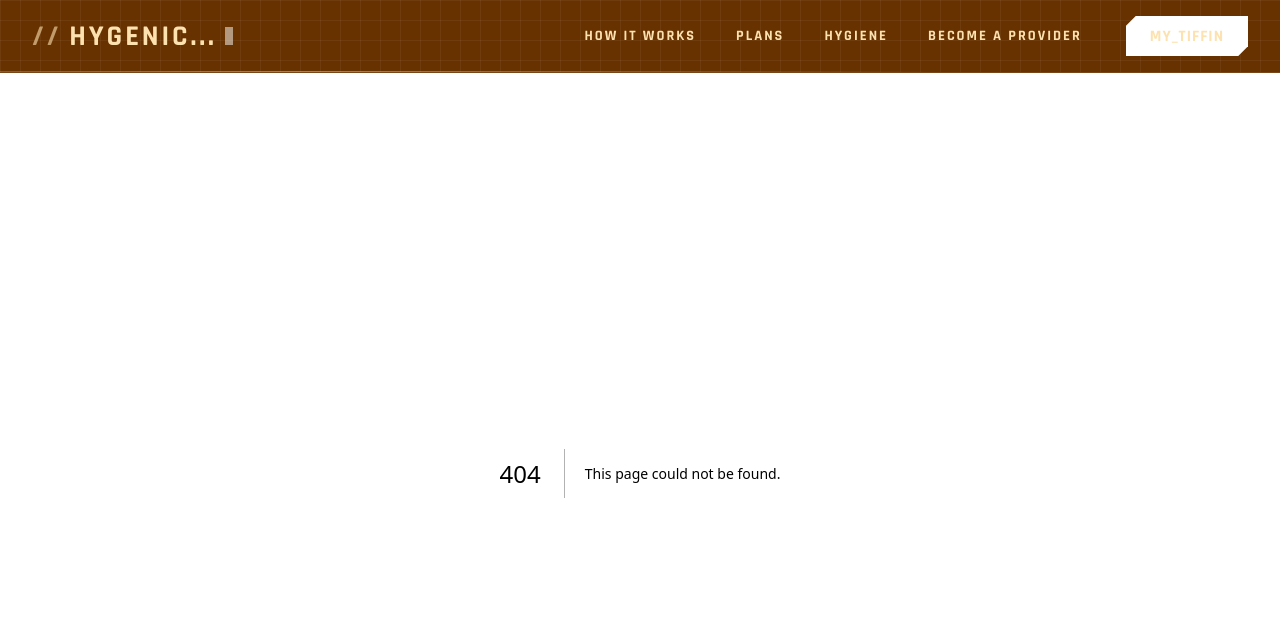
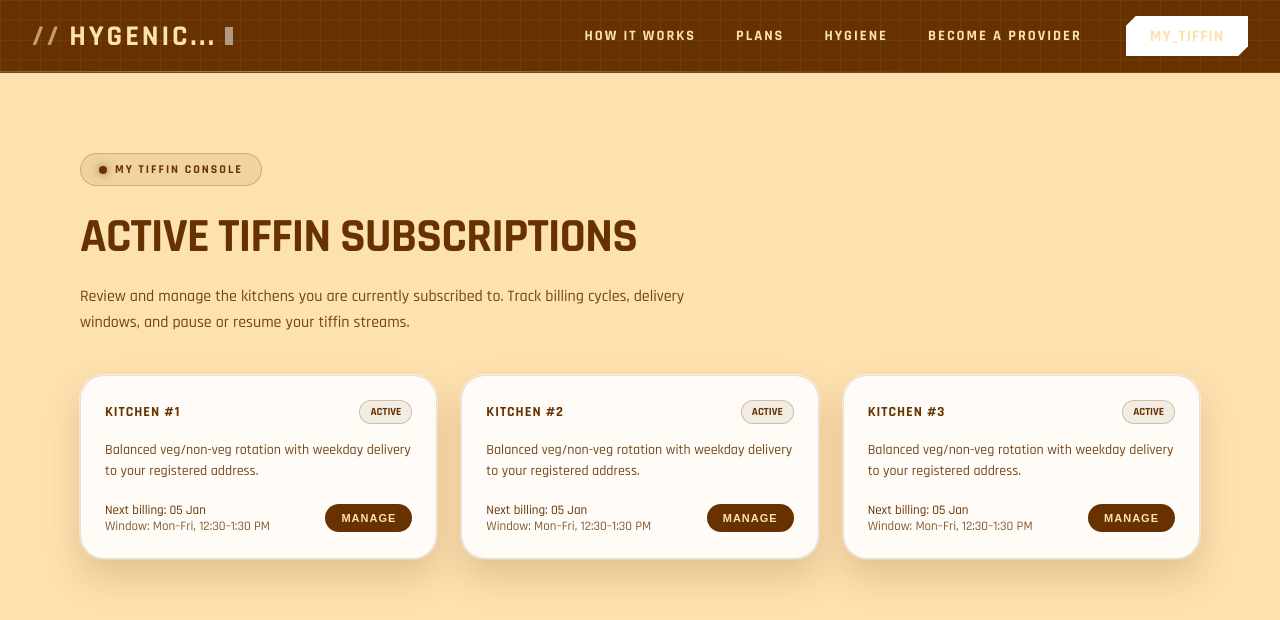
Before and after one commit to sarthakbarange/project, a Next.js app: page /user/mytiffin/subscriptions in a window 1280 px wide. Before the commit this address had no page. Shown: the top 620 px of the page. Built offline with nearby package versions, Linux system fonts and the light colour scheme.

Commit message:
ui change

```diff
--- a/src/app/LayoutContent.tsx
+++ b/src/app/LayoutContent.tsx
@@ -6,10 +6,11 @@ import { usePathname } from 'next/navigation';
 export default function LayoutContent({ children }: { children: React.ReactNode }) {
   const pathname = usePathname();
   const isAuthPage = pathname.startsWith('/auth');
+  const isMyTiffinPage = pathname.startsWith('/mytiffin');
 
   return (
     <div className="min-h-full">
-      {!isAuthPage && <Navbar />}
+      {!isAuthPage && !isMyTiffinPage && <Navbar />}
       <main>
         <div className="mx-auto max-w-7xl sm:px-6 lg:px-8">
           {children}
--- a/src/app/homepage/Navbar.tsx
+++ b/src/app/homepage/Navbar.tsx
@@ -1,5 +1,6 @@
 'use client';
 import { useState, useEffect } from 'react';
+import Link from 'next/link';
 
 const Navbar: React.FC = () => {
   const [scrolled, setScrolled] = useState(false);
@@ -248,12 +249,8 @@ const Navbar: React.FC = () => {
             </a>
           ))}
           {/* Action Button */}
-          <a
-            href="#order"
-            onClick={(e) => {
-              e.preventDefault();
-              scrollToSection('#order');
-            }}
+          <Link
+            href="/mytiffin"
             style={{
               marginLeft: '1rem',
               padding: '0.6rem 1.5rem',
@@ -279,7 +276,7 @@ const Navbar: React.FC = () => {
             }}
           >
             MY_TIFFIN
-          </a>
+          </Link>
         </div>
 
         {/* MOBILE MENU */}
@@ -326,13 +323,8 @@ const Navbar: React.FC = () => {
               {item.label}
             </a>
           ))}
-          <a
-            href="#order"
-            onClick={(e) => {
-              e.preventDefault();
-              scrollToSection('#order');
-              setMenuOpen(false);
-            }}
+          <Link
+            href="/mytiffin"
             style={{
               marginTop: '0.5rem',
               padding: '0.9rem 1.2rem',
@@ -359,7 +351,7 @@ const Navbar: React.FC = () => {
             }}
           >
             MY_TIFFIN
-          </a>
+          </Link>
         </div>
       </div>
     </nav>
--- /dev/null
+++ b/src/app/user/mytiffin/subscriptions/page.tsx
@@ -0,0 +1,182 @@
+import React from 'react';
+
+const SubscriptionsPage: React.FC = () => {
+  return (
+    <section
+      style={{
+        minHeight: '80vh',
+        padding: '80px 16px',
+        background: '#fde1af',
+        fontFamily: '"Rajdhani", "Segoe UI", sans-serif',
+        color: '#673200',
+      }}
+    >
+      <div
+        style={{
+          maxWidth: '1120px',
+          margin: '0 auto',
+        }}
+      >
+        <div
+          style={{
+            marginBottom: '40px',
+            textAlign: 'left',
+          }}
+        >
+          <div
+            style={{
+              display: 'inline-flex',
+              alignItems: 'center',
+              gap: '8px',
+              padding: '8px 18px',
+              background: 'rgba(103, 50, 0, 0.08)',
+              borderRadius: '999px',
+              border: '1px solid rgba(103, 50, 0, 0.25)',
+              fontSize: '12px',
+              fontWeight: 700,
+              letterSpacing: '2px',
+              textTransform: 'uppercase',
+            }}
+          >
+            <span
+              style={{
+                width: 8,
+                height: 8,
+                borderRadius: '50%',
+                background: '#673200',
+                boxShadow: '0 0 10px rgba(103, 50, 0, 0.7)',
+              }}
+            />
+            MY TIFFIN CONSOLE
+          </div>
+
+          <h1
+            style={{
+              fontSize: 'clamp(2.2rem, 4vw, 3rem)',
+              fontWeight: 800,
+              textTransform: 'uppercase',
+              marginTop: '20px',
+              marginBottom: '12px',
+              letterSpacing: '-1px',
+            }}
+          >
+            Active Tiffin Subscriptions
+          </h1>
+
+          <p
+            style={{
+              fontSize: '16px',
+              maxWidth: '640px',
+              lineHeight: 1.6,
+              opacity: 0.9,
+            }}
+          >
+            Review and manage the kitchens you are currently subscribed to. Track billing
+            cycles, delivery windows, and pause or resume your tiffin streams.
+          </p>
+        </div>
+
+        <div
+          style={{
+            display: 'grid',
+            gridTemplateColumns: 'repeat(auto-fit, minmax(260px, 1fr))',
+            gap: '24px',
+          }}
+        >
+          {[1, 2, 3].map((index) => (
+            <div
+              key={index}
+              style={{
+                background: 'rgba(255, 255, 255, 0.9)',
+                borderRadius: '24px',
+                padding: '24px',
+                border: '1px solid rgba(103, 50, 0, 0.15)',
+                boxShadow:
+                  '0 18px 35px rgba(103, 50, 0, 0.18), 0 0 0 1px rgba(255, 255, 255, 0.6)',
+                display: 'flex',
+                flexDirection: 'column',
+                gap: '10px',
+              }}
+            >
+              <div
+                style={{
+                  display: 'flex',
+                  justifyContent: 'space-between',
+                  alignItems: 'center',
+                  marginBottom: '6px',
+                }}
+              >
+                <span
+                  style={{
+                    fontSize: '14px',
+                    fontWeight: 700,
+                    textTransform: 'uppercase',
+                    letterSpacing: '1px',
+                  }}
+                >
+                  Kitchen #{index}
+                </span>
+                <span
+                  style={{
+                    fontSize: '11px',
+                    fontWeight: 700,
+                    padding: '4px 10px',
+                    borderRadius: '999px',
+                    background: 'rgba(103, 50, 0, 0.08)',
+                    border: '1px solid rgba(103, 50, 0, 0.25)',
+                  }}
+                >
+                  ACTIVE
+                </span>
+              </div>
+
+              <div
+                style={{
+                  fontSize: '14px',
+                  lineHeight: 1.5,
+                  opacity: 0.9,
+                }}
+              >
+                Balanced veg/non-veg rotation with weekday delivery to your registered
+                address.
+              </div>
+
+              <div
+                style={{
+                  display: 'flex',
+                  justifyContent: 'space-between',
+                  alignItems: 'center',
+                  marginTop: '10px',
+                  fontSize: '13px',
+                }}
+              >
+                <div>
+                  <div>Next billing: 05 Jan</div>
+                  <div style={{ opacity: 0.8 }}>Window: Mon–Fri, 12:30–1:30 PM</div>
+                </div>
+                <button
+                  style={{
+                    padding: '8px 16px',
+                    borderRadius: '999px',
+                    border: 'none',
+                    background: '#673200',
+                    color: '#fde1af',
+                    fontSize: '11px',
+                    fontWeight: 700,
+                    letterSpacing: '1px',
+                    textTransform: 'uppercase',
+                    cursor: 'pointer',
+                  }}
+                >
+                  Manage
+                </button>
+              </div>
+            </div>
+          ))}
+        </div>
+      </div>
+    </section>
+  );
+};
+
+export default SubscriptionsPage;
```
Also changed, not shown: src/app/user/mytiffin/hygene/page.tsx (added), src/app/user/mytiffin/orders/page.tsx (added), src/app/user/mytiffin/sidebar/page.tsx (added), src/app/user/mytiffin/support/page.tsx (added), src/app/user/mytiffin/yourtiffin/page.tsx (added).
